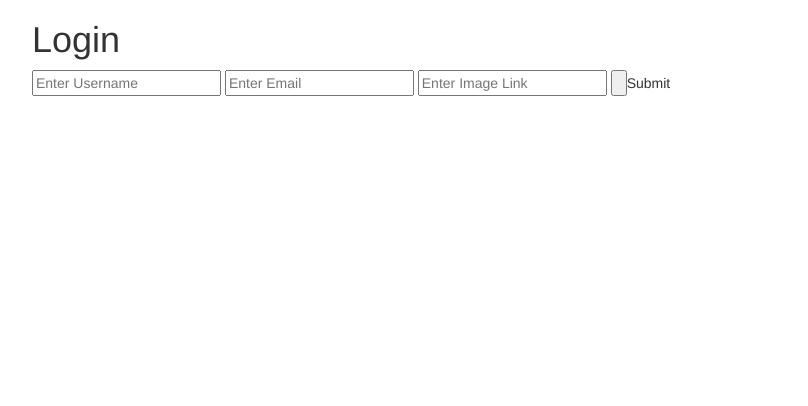
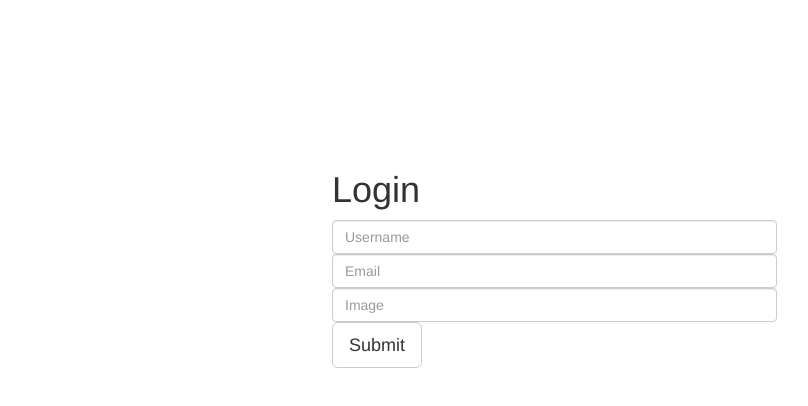
Before and after one commit to maxwellsmart84/liskov, a website: page index.html in a window 1280 px wide. Shown: the whole page, without its empty margins (53-861 px from the left). Drawn offline with nearby package versions, Linux system fonts and the light colour scheme.

Commit message:
comiiting css and html changes

```diff
--- a/css/master.scss
+++ b/css/master.scss
@@ -20,6 +20,9 @@ body {
 #loginContainer {
   border: 2px, black;
   background-color: white;
+  position: relative;
+  left:300px;
+  top:150px;
 }
 
 
--- a/index.html
+++ b/index.html
@@ -21,12 +21,12 @@
         <ul>
         </ul>
       </div>
-      <div class = "col-md-12" id = "loginContainer" rel="login">
+      <div class = "col-md-5 form-group" id = "loginContainer" rel="login">
         <h1>Login</h1>
-        <input type="text" placeholder="Enter Username" name="username" value="">
-        <input type="text" placeholder="Enter Email" name="email" value="">
-        <input type="text" placeholder= "Enter Image Link" name="avatar" value="">
-        <input id= "loginSubmit" type="submit" name="loginSubmit" value="">Submit</>
+        <input class= "form-control" type="text" placeholder="Username" name="username" value="">
+        <input class= "form-control" type="email" placeholder="Email" name="email" value="">
+        <input class= "form-control" type="text" placeholder= "Image" name="avatar" value="">
+        <input class ="btn btn-default btn-lg" id= "loginSubmit" type="submit" name="loginSubmit" value="Submit">
       </div>
     </div>
 
```
Also changed, not shown: css/master.css.
